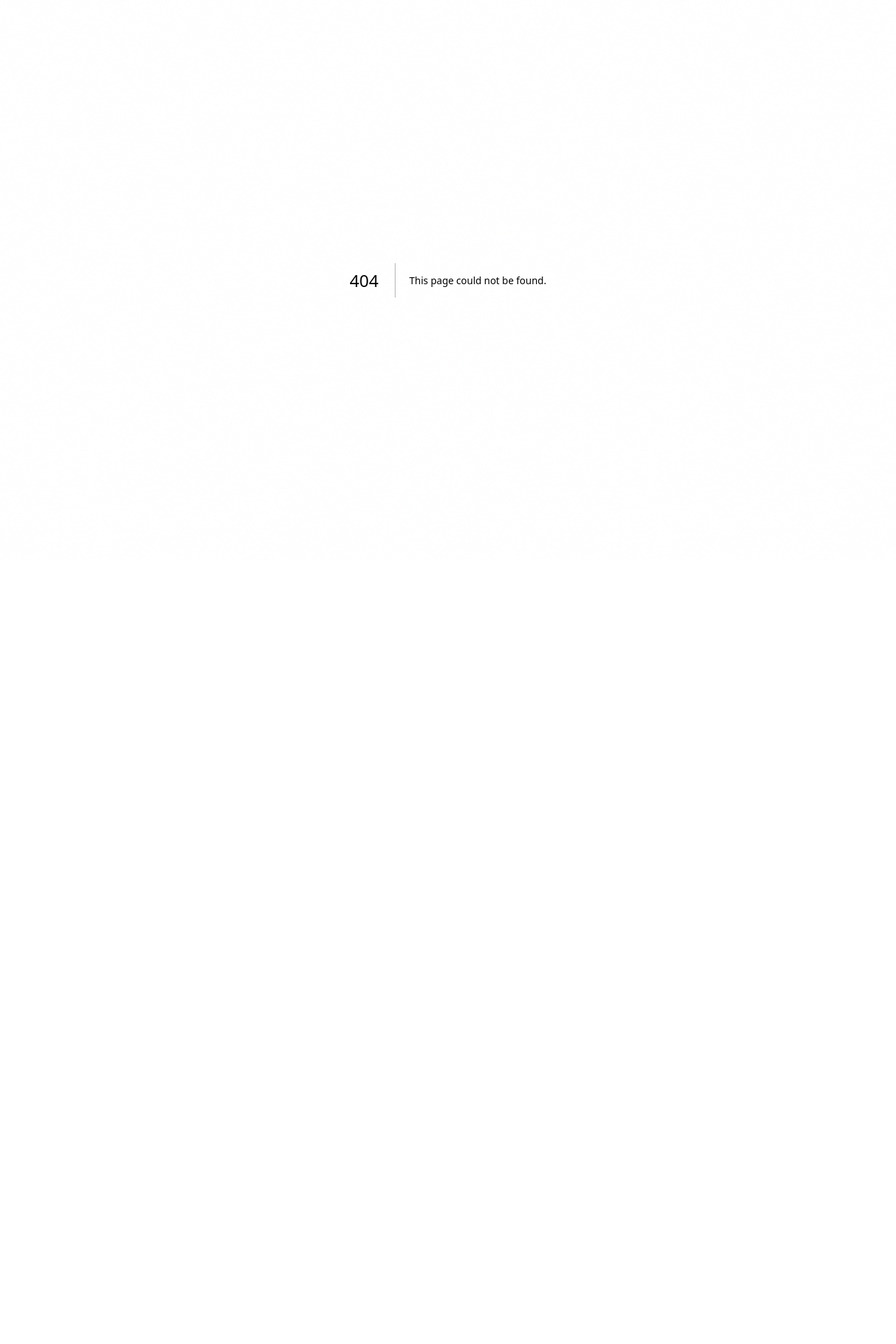
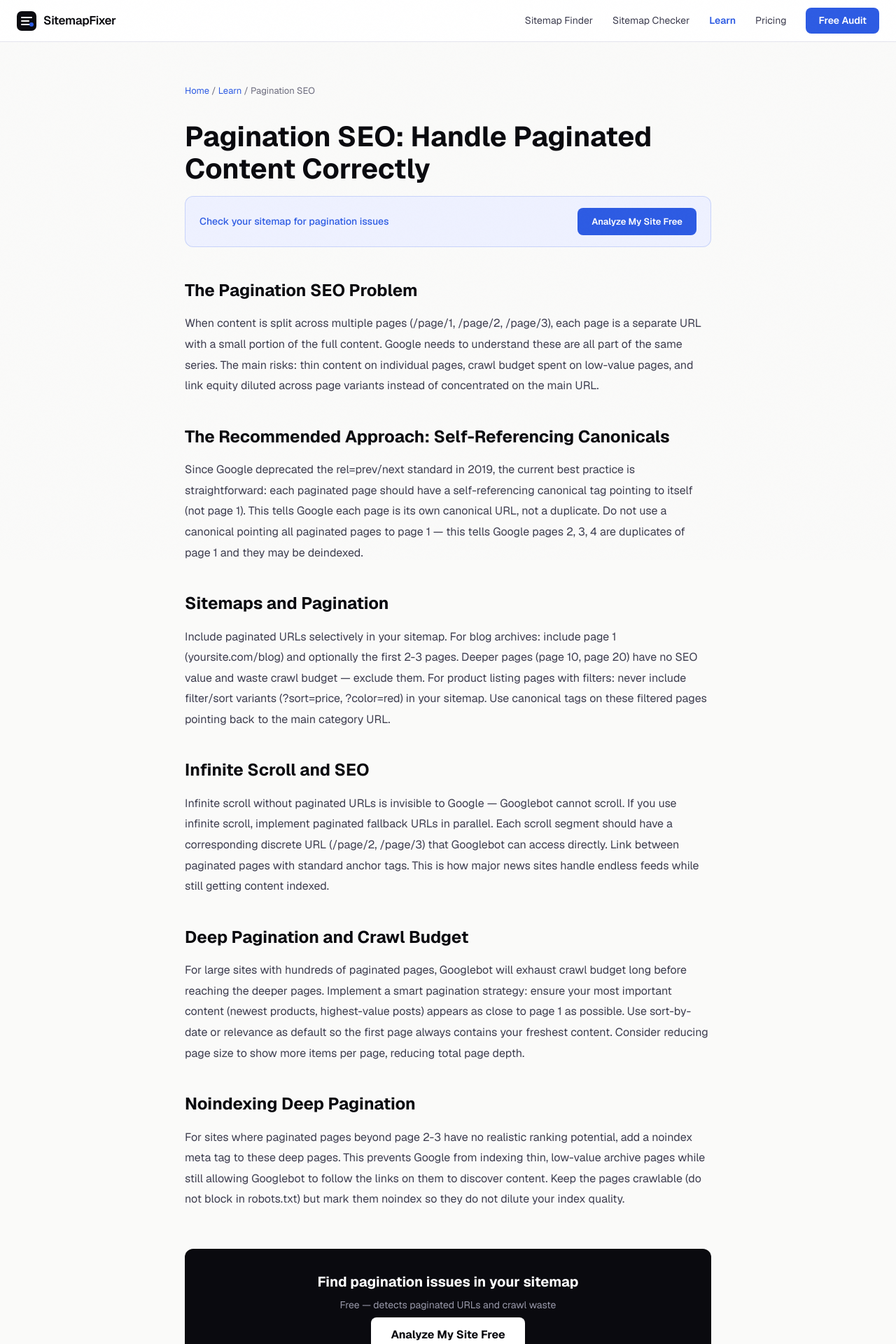
Before and after one commit to Watermelon-Coctail-Bar/sitemap-fixer, a Next.js app: page /learn/pagination-seo in a window 1280 px wide. Before the commit this address had no page. Shown: the top 1920 px of the page at 70% size. Before the commit the page ends 800 px from the top, so only its background shows below. Built offline with nearby package versions, Linux system fonts and the light colour scheme.

Commit message:
Create page.tsx

```diff
--- /dev/null
+++ b/src/app/learn/pagination-seo/page.tsx
@@ -0,0 +1,43 @@
+import type { Metadata } from 'next';
+export const metadata: Metadata = {
+  title: 'Pagination SEO: How to Handle Paginated Content Without Losing Rankings | SitemapFixer',
+  description: "Pagination creates multiple pages for the same content — blog archives, product listings, search results. Here is the correct SEO approach and what to avoid.",
+  alternates: { canonical: 'https://sitemapfixer.com/learn/pagination-seo' },
+};
+const sections = [
+  { h: "The Pagination SEO Problem", d: "When content is split across multiple pages (/page/1, /page/2, /page/3), each page is a separate URL with a small portion of the full content. Google needs to understand these are all part of the same series. The main risks: thin content on individual pages, crawl budget spent on low-value pages, and link equity diluted across page variants instead of concentrated on the main URL." },
+  { h: "The Recommended Approach: Self-Referencing Canonicals", d: "Since Google deprecated the rel=prev/next standard in 2019, the current best practice is straightforward: each paginated page should have a self-referencing canonical tag pointing to itself (not page 1). This tells Google each page is its own canonical URL, not a duplicate. Do not use a canonical pointing all paginated pages to page 1 — this tells Google pages 2, 3, 4 are duplicates of page 1 and they may be deindexed." },
+  { h: "Sitemaps and Pagination", d: "Include paginated URLs selectively in your sitemap. For blog archives: include page 1 (yoursite.com/blog) and optionally the first 2-3 pages. Deeper pages (page 10, page 20) have no SEO value and waste crawl budget — exclude them. For product listing pages with filters: never include filter/sort variants (?sort=price, ?color=red) in your sitemap. Use canonical tags on these filtered pages pointing back to the main category URL." },
+  { h: "Infinite Scroll and SEO", d: "Infinite scroll without paginated URLs is invisible to Google — Googlebot cannot scroll. If you use infinite scroll, implement paginated fallback URLs in parallel. Each scroll segment should have a corresponding discrete URL (/page/2, /page/3) that Googlebot can access directly. Link between paginated pages with standard anchor tags. This is how major news sites handle endless feeds while still getting content indexed." },
+  { h: "Deep Pagination and Crawl Budget", d: "For large sites with hundreds of paginated pages, Googlebot will exhaust crawl budget long before reaching the deeper pages. Implement a smart pagination strategy: ensure your most important content (newest products, highest-value posts) appears as close to page 1 as possible. Use sort-by-date or relevance as default so the first page always contains your freshest content. Consider reducing page size to show more items per page, reducing total page depth." },
+  { h: "Noindexing Deep Pagination", d: "For sites where paginated pages beyond page 2-3 have no realistic ranking potential, add a noindex meta tag to these deep pages. This prevents Google from indexing thin, low-value archive pages while still allowing Googlebot to follow the links on them to discover content. Keep the pages crawlable (do not block in robots.txt) but mark them noindex so they do not dilute your index quality." },
+];
+export default function Page() {
+  return (
+    <div style={{ maxWidth: 800, margin: '0 auto', padding: '60px 24px' }}>
+      <nav style={{ fontSize: 13, color: '#6b6b7d', marginBottom: 32 }}>
+        <a href="/" style={{ color: '#2d5be3', textDecoration: 'none' }}>Home</a>{' / '}
+        <a href="/learn" style={{ color: '#2d5be3', textDecoration: 'none' }}>Learn</a>{' / '}
+        <span>Pagination SEO</span>
+      </nav>
+      <h1 style={{ fontSize: 40, fontWeight: 700, color: '#0a0a0f', marginBottom: 16, lineHeight: 1.15 }}>Pagination SEO: Handle Paginated Content Correctly</h1>
+      <div style={{ background: '#eef1ff', border: '1px solid rgba(45,91,227,0.2)', borderRadius: 12, padding: '16px 20px', marginBottom: 40, display: 'flex', alignItems: 'center', justifyContent: 'space-between', gap: 16 }}>
+        <span style={{ fontSize: 14, color: '#2d5be3', fontWeight: 500 }}>Check your sitemap for pagination issues</span>
+        <a href="/" style={{ background: '#2d5be3', color: 'white', padding: '10px 20px', borderRadius: 8, textDecoration: 'none', fontWeight: 600, fontSize: 13 }}>Analyze My Site Free</a>
+      </div>
+      <div style={{ fontSize: 16, color: '#3d3d4f', lineHeight: 1.85 }}>
+        {sections.map(({ h, d }) => (
+          <div key={h} style={{ marginBottom: 36 }}>
+            <h2 style={{ fontSize: 24, fontWeight: 700, color: '#0a0a0f', marginBottom: 10 }}>{h}</h2>
+            <p style={{ margin: 0 }}>{d}</p>
+          </div>
+        ))}
+      </div>
+      <div style={{ background: '#0a0a0f', borderRadius: 12, padding: '32px', textAlign: 'center', marginTop: 56 }}>
+        <div style={{ fontSize: 20, fontWeight: 700, color: 'white', marginBottom: 8 }}>Find pagination issues in your sitemap</div>
+        <div style={{ color: '#9999aa', marginBottom: 20, fontSize: 14 }}>Free — detects paginated URLs and crawl waste</div>
+        <a href="/" style={{ background: 'white', color: '#0a0a0f', padding: '14px 28px', borderRadius: 8, textDecoration: 'none', fontWeight: 700 }}>Analyze My Site Free</a>
+      </div>
+    </div>
+  );
+}
```
